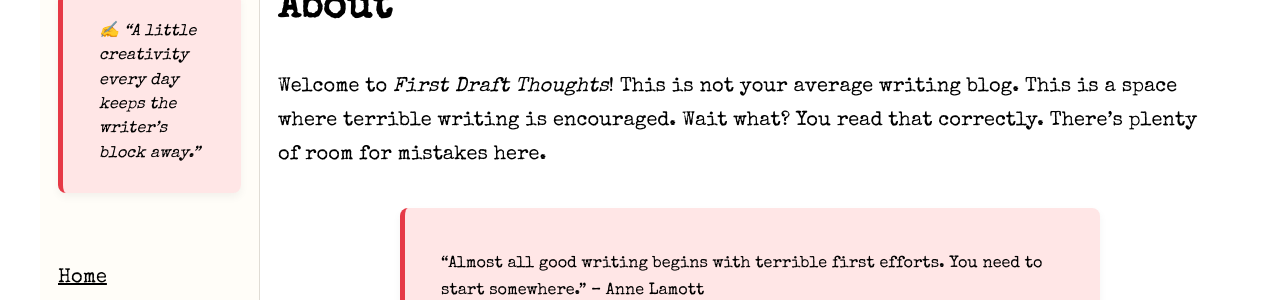
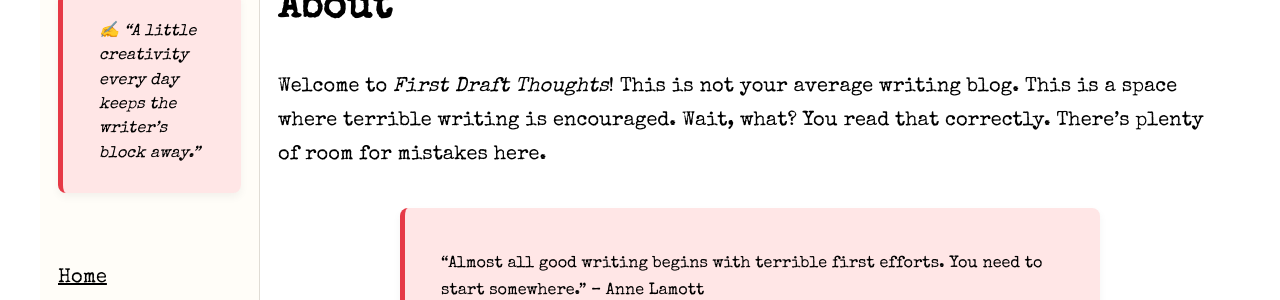
Before and after one commit to cgilmore18/cgilmore18.github.io, a Jekyll site: the page built from about.md, in a window 1280 px wide. Shown: the part 525-825 px from the top of the page. Built offline with Jekyll 4.4.1, drawn with Linux system fonts in a browser that asks for light colours.

Commit message:
quick edit

```diff
--- a/about.md
+++ b/about.md
@@ -6,7 +6,7 @@ permalink: /about/
 
 # About
 
-Welcome to _First Draft Thoughts_! This is not your average writing blog. This is a space where terrible writing is encouraged. Wait what? You read that correctly. There's plenty of room for mistakes here.
+Welcome to _First Draft Thoughts_! This is not your average writing blog. This is a space where terrible writing is encouraged. Wait, what? You read that correctly. There's plenty of room for mistakes here.
 
 > "Almost all good writing begins with terrible first efforts. You need to start somewhere." – Anne Lamott
 {: .quote-block }
```
